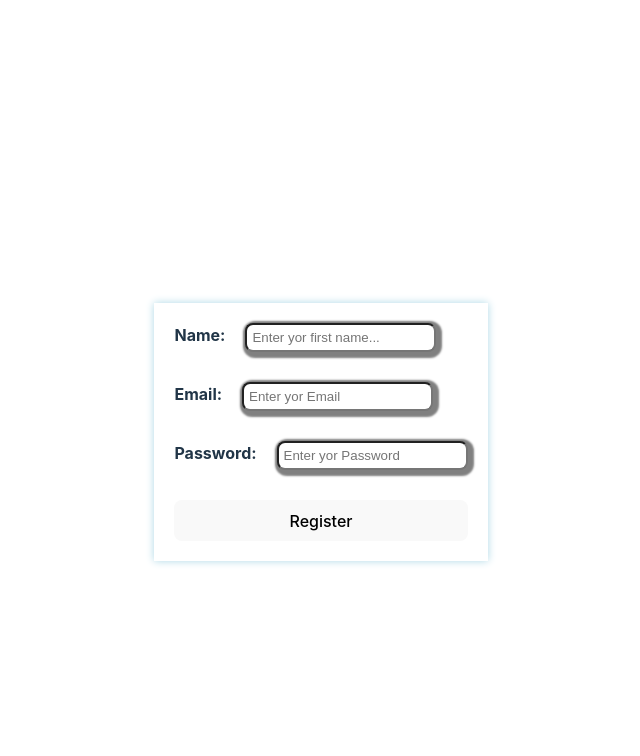
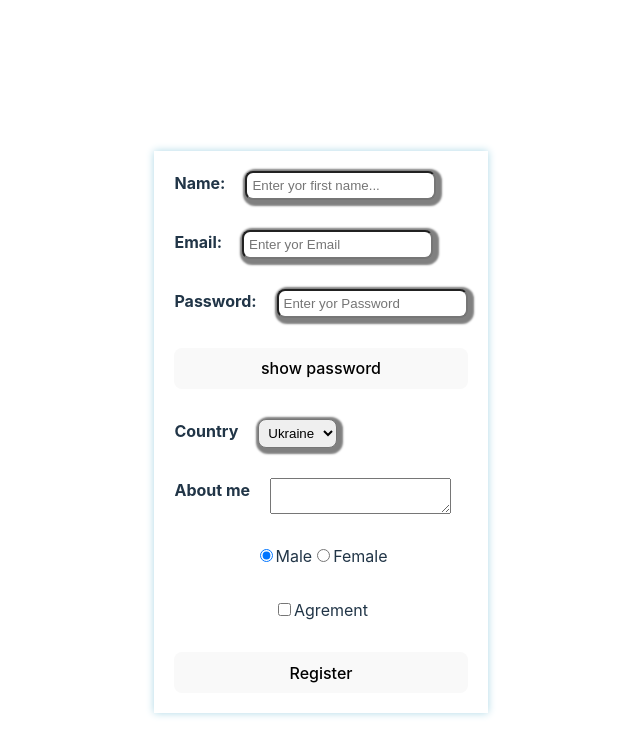
Before and after one commit to BilousPM/work-on-the-synopsis, a React (Vite) app: page / in a window 1280 px wide. Shown: the top 756 px of the page, without its empty margins (319-959 px from the left). Built offline with nearby package versions, Linux system fonts and the light colour scheme.

Commit message:
controlled form

```diff
--- a/src/components/App/App.jsx
+++ b/src/components/App/App.jsx
@@ -38,11 +38,19 @@ export default function App() {
     console.log(userData);
   };
 
+  const register = (data) => {
+    console.log("Register in progres...");
+    setTimeout(() => {
+      console.log("Register done");
+      console.log(data);
+    }, 2000);
+  };
+
   return (
     <div>
-      <UnContrForm />
+      {/* <UnContrForm /> */}
       {/* <UncontrolledForm onLogin={handleLogin} /> */}
-      {/* <ControlledForm /> */}
+      <ControlledForm register={register} />
       {/* <ModalApp />
 
       <BtnEffect />
--- a/src/components/ControlledForm/ControlledForm.jsx
+++ b/src/components/ControlledForm/ControlledForm.jsx
@@ -1,5 +1,149 @@
-const ControlledForm = () => {
-  return <div>ControlledForm</div>;
+import { useEffect, useState } from "react";
+import s from "../UncontrolledForm/FormStyles.module.css";
+
+const ControlledForm = ({ register }) => {
+  const [isShownPass, setIsShownPass] = useState(false);
+  const [formData, setFormData] = useState({
+    userName: "",
+    password: "",
+    email: "",
+    country: "Ukraine",
+    aboutMe: "",
+    gender: "male",
+    agree: false,
+  });
+  const handleSubmit = (e) => {
+    e.preventDefault();
+    register(formData);
+    setFormData({
+      userName: "",
+      password: "",
+      email: "",
+      country: "Ukraine",
+      aboutMe: "",
+      gender: "male",
+      agree: false,
+    });
+  };
+
+  // const handleChangeUserName = (e) => {
+  //   setFormData({ ...formData, userName: e.target.value });
+  // };
+  // const handleChangeUserEmail = (e) => {
+  //   setFormData({ ...formData, email: e.target.value });
+  // };
+  // const handleChangeUserPassword = (e) => {
+  //   setFormData({ ...formData, password: e.target.value });
+  // };
+
+  const handleChangeInput = (e) => {
+    const { name, value } = e.target;
+
+    if (name === "agree") {
+      return setFormData({ ...formData, agree: !formData.agree });
+    }
+
+    setFormData({ ...formData, [name]: value });
+    console.log(name, value);
+  };
+  // Приклад валідації
+  useEffect(() => {
+    if (formData.userName === "Pedro") {
+      alert("Petro is not valid user name");
+    }
+  });
+
+  return (
+    <div className={s.wrapper}>
+      <form onSubmit={handleSubmit} className={s.form}>
+        <label className={s.label}>
+          <span>Name:</span>
+          <input
+            onChange={handleChangeInput}
+            value={formData.userName}
+            name="userName"
+            type="text"
+            placeholder="Enter yor first name..."
+            className={s.input}
+          ></input>
+        </label>
+        <label className={s.label}>
+          <span>Email:</span>
+          <input
+            onChange={handleChangeInput}
+            value={formData.email}
+            name="email"
+            type="text"
+            placeholder="Enter yor Email"
+            className={s.input}
+          ></input>
+        </label>
+        <label className={s.label}>
+          <span>Password:</span>
+          <input
+            onChange={handleChangeInput}
+            value={formData.password}
+            name="password"
+            type={isShownPass ? "text" : "password"}
+            placeholder="Enter yor Password"
+            className={s.input}
+          ></input>
+        </label>
+        <button type="button" onClick={() => setIsShownPass((prev) => !prev)}>
+          show password
+        </button>
+        <label className={s.label}>
+          <span>Country</span>
+          <select
+            name="country"
+            className={s.input}
+            onChange={handleChangeInput}
+            value={formData.country}
+          >
+            <option value="Ukraine">Ukraine</option>
+            <option value="USA">USA</option>
+            <option value="Canada">Canada</option>
+          </select>
+        </label>
+        <label className={s.label}>
+          <span>About me</span>
+          <textarea
+            name="aboutMe"
+            value={formData.aboutMe}
+            onChange={handleChangeInput}
+          ></textarea>
+        </label>{" "}
+        <label>
+          <input
+            onChange={handleChangeInput}
+            checked={formData.gender === "male"}
+            type="radio"
+            name="gender"
+            value="male"
+          />
+          <span>Male</span>
+          <input
+            onChange={handleChangeInput}
+            checked={formData.gender === "female"}
+            type="radio"
+            name="gender"
+            value="female"
+          />
+          <span>Female</span>
+        </label>
+        <label>
+          <input
+            checked={formData.agree}
+            type="checkbox"
+            onChange={handleChangeInput}
+            name="agree"
+          />
+          <span>Agrement</span>
+        </label>
+        <button type="submit">Register</button>
+      </form>
+    </div>
+  );
 };
 
 export default ControlledForm;
```
